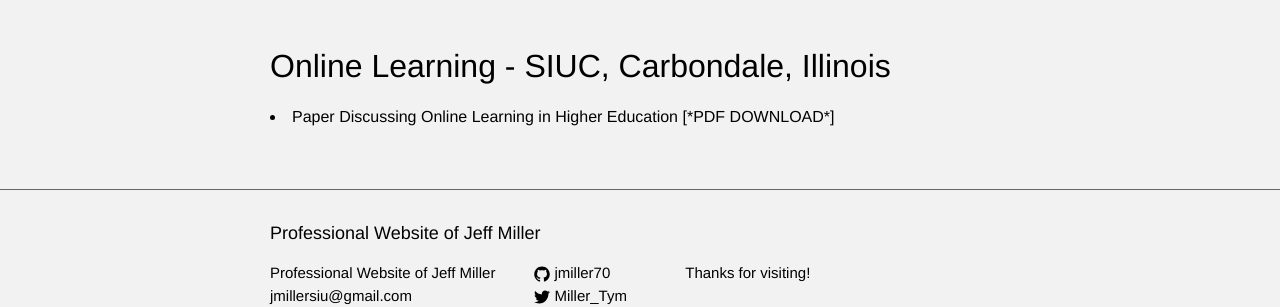
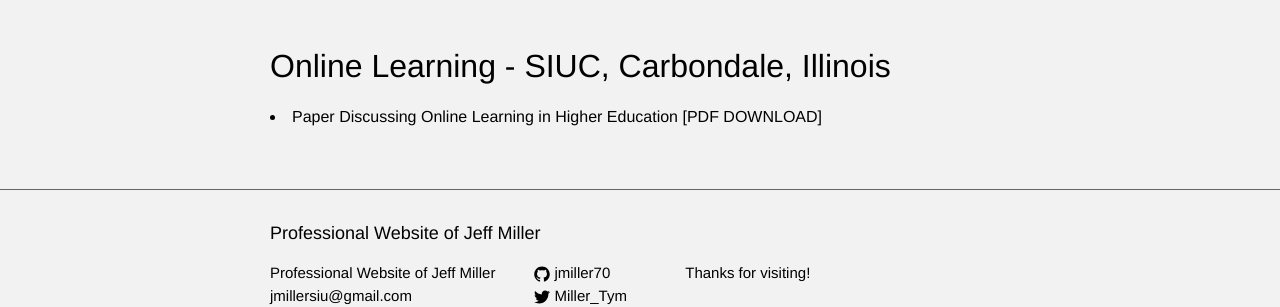
Before and after one commit to jmillersiu/jmillersiu.github.io, a Jekyll site: the page built from _posts/2021-09-24-interests.markdown, in a window 1280 px wide. Shown: the part 197-504 px from the top of the page. Built offline with Jekyll 4.4.1, drawn with Linux system fonts in a browser that asks for light colours.

```diff
--- a/_posts/2021-09-24-interests.markdown
+++ b/_posts/2021-09-24-interests.markdown
@@ -8,4 +8,4 @@ categories: jekyll update
 
 Online Learning - SIUC, Carbondale, Illinois
 ---
-<li>Paper Discussing Online Learning in Higher Education <a href="https://jmillersiu.github.io/assets/Miller_Online_Learning_pdf.pdf" download>[*PDF DOWNLOAD*]</a></li>
+<li>Paper Discussing Online Learning in Higher Education <a href="https://jmillersiu.github.io/assets/Miller_Online_Learning_pdf.pdf" download>[PDF DOWNLOAD]</a></li>
```
